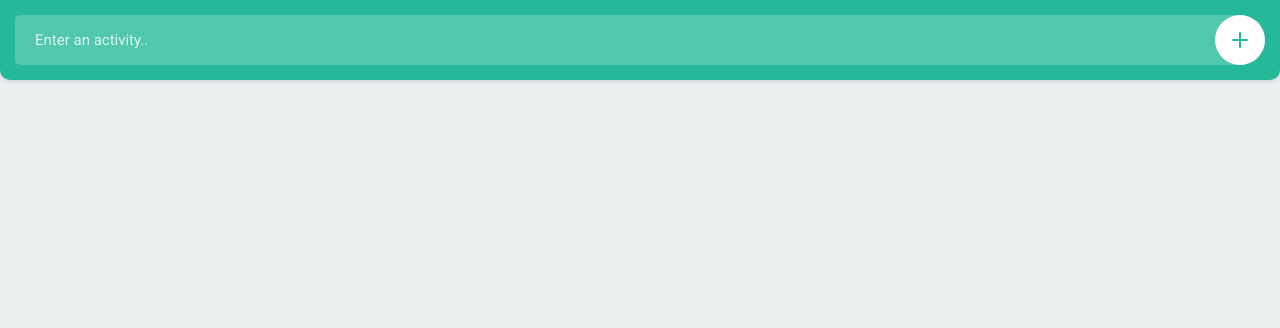
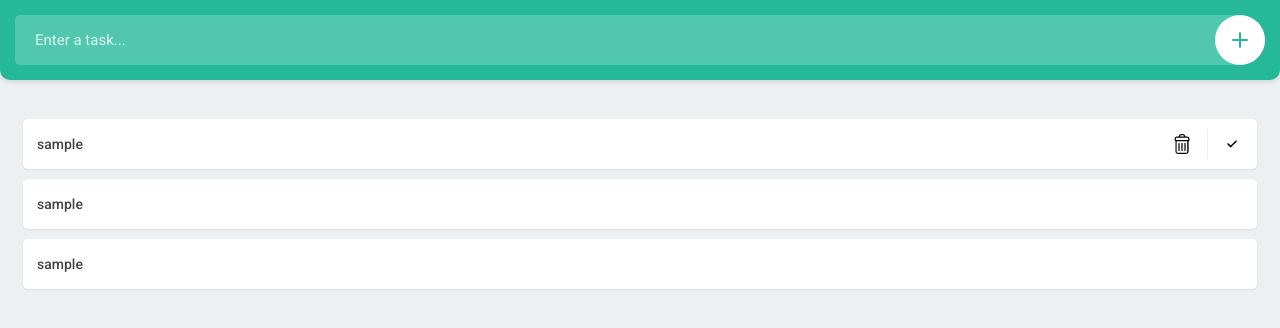
Before and after one commit to goformarty/to-do-app, a website: page index.html in a window 1280 px wide. Drawn offline with Linux system fonts and the light colour scheme.

Commit message:
list item styling and its buttons added

```diff
--- a/app/css/style.css
+++ b/app/css/style.css
@@ -11,6 +11,11 @@ body {
 
 body, input, button {
 	font-family: 'Roboto', sans-serif;
+}
+
+/* for non-filled icons */
+.noFill {
+  fill: none;
 }
 
 header {
@@ -103,3 +108,87 @@ header button svg {
 header button svg .fill {
   fill: #25b99a;
 }
+
+.container {
+  width: 100%;
+  float: left;
+  padding: 15px;
+}
+
+ul.todo {
+  width: 100%;
+  float: left;
+  padding: 0;
+}
+
+ul.todo li {
+list-style: none;
+  width: 100%;
+  min-height: 50px;
+  float: left;
+  font-size: 14px;
+  font-weight: 500;
+  color: #444;
+  line-height: 22px;
+
+  background: #fff;
+  border-radius: 5px;
+  position: relative;
+  box-shadow: 0px 1px 2px rgba(44, 62, 80, 0.10);
+  margin: 0 0 10px 0;
+  padding: 14px 100px 14px 14px;
+  word-break: break-word;
+}
+
+ul.todo li:last-of-type {
+  margin: 0;
+}
+
+
+ul.todo li .buttons {
+  width: 100px;
+  height: 50px;
+
+  position: absolute;
+  top: 0;
+  right: 0;
+}
+
+ul.todo li .buttons button {
+  width: 50px;
+  height: 50px;
+  float: left;
+  background: none;
+  position: relative;
+  border: 0px;
+  box-shadow: none;
+  outline: none;
+  cursor: pointer;
+
+  -webkit-appearance: none;
+  -moz-appearance: none;
+}
+
+/* add line between buttons */
+ul.todo li .buttons button:last-of-type:before {
+  content: '';
+  width: 1px;
+  height: 30px;
+  background: #edf0f1;
+
+  position: absolute;
+  top: 10px;
+  left: 0;
+}
+
+
+ul.todo li .buttons button svg {
+  width: 22px;
+  height: 22px;
+
+  position: absolute;
+  top: 50%;
+  left: 50%;
+
+  margin: -11px 0 0 -11px;
+}
--- /dev/null
+++ b/app/js/main.js
@@ -0,0 +1,9 @@
+// test
+//console.log("JS is here!");
+
+document.getElementById('add').addEventListener('click', function(){
+	var value = document.getElementById('item').value;
+	if (value) {
+
+	}
+});
--- a/index.html
+++ b/index.html
@@ -15,21 +15,36 @@
 </head>
 <body>
 	<header>
-		<input type="text" placeholder="Enter an activity.." id="item">
+	<input id="item" type="text" placeholder="Enter a task..." >
 		<button id="add">
+		<!-- svg icon -->
 			<svg version="1.1" xmlns="http://www.w3.org/2000/svg" xmlns:xlink="http://www.w3.org/1999/xlink" x="0px" y="0px"viewBox="0 0 16 16" style="enable-background:new 0 0 16 16;" xml:space="preserve"><g><path class="fill" d="M16,8c0,0.5-0.5,1-1,1H9v6c0,0.5-0.5,1-1,1s-1-0.5-1-1V9H1C0.5,9,0,8.5,0,8s0.5-1,1-1h6V1c0-0.5,0.5-1,1-1s1,0.5,1,1v6h6C15.5,7,16,7.5,16,8z"/></g></svg>
 		</button>
 	</header>
 
 	<div class="container">
 		<!-- Uncompleted tasks -->
-		<ul class="todo" id="todo"></ul>
+		<ul class="todo" id="todo">
+			<li>
+			sample
+			<div class="buttons">
+				<button class="remove">
+					<svg version="1.1" xmlns="http://www.w3.org/2000/svg" xmlns:xlink="http://www.w3.org/1999/xlink" x="0px" y="0px" viewBox="0 0 22 22" style="enable-background:new 0 0 22 22;" xml:space="preserve"><rect class="noFill" width="22" height="22"/><g><g><path class="fill" d="M16.1,3.6h-1.9V3.3c0-1.3-1-2.3-2.3-2.3h-1.7C8.9,1,7.8,2,7.8,3.3v0.2H5.9c-1.3,0-2.3,1-2.3,2.3v1.3c0,0.5,0.4,0.9,0.9,1v10.5c0,1.3,1,2.3,2.3,2.3h8.5c1.3,0,2.3-1,2.3-2.3V8.2c0.5-0.1,0.9-0.5,0.9-1V5.9C18.4,4.6,17.4,3.6,16.1,3.6z M9.1,3.3c0-0.6,0.5-1.1,1.1-1.1h1.7c0.6,0,1.1,0.5,1.1,1.1v0.2H9.1V3.3z M16.3,18.7c0,0.6-0.5,1.1-1.1,1.1H6.7c-0.6,0-1.1-0.5-1.1-1.1V8.2h10.6V18.7z M17.2,7H4.8V5.9c0-0.6,0.5-1.1,1.1-1.1h10.2c0.6,0,1.1,0.5,1.1,1.1V7z"/></g><g><g><path class="fill" d="M11,18c-0.4,0-0.6-0.3-0.6-0.6v-6.8c0-0.4,0.3-0.6,0.6-0.6s0.6,0.3,0.6,0.6v6.8C11.6,17.7,11.4,18,11,18z"/></g><g><path class="fill" d="M8,18c-0.4,0-0.6-0.3-0.6-0.6v-6.8c0-0.4,0.3-0.6,0.6-0.6c0.4,0,0.6,0.3,0.6,0.6v6.8C8.7,17.7,8.4,18,8,18z"/></g><g><path class="fill" d="M14,18c-0.4,0-0.6-0.3-0.6-0.6v-6.8c0-0.4,0.3-0.6,0.6-0.6c0.4,0,0.6,0.3,0.6,0.6v6.8C14.6,17.7,14.3,18,14,18z"/></g></g></g></svg>
+				</button>
+				<button class= "complete">
+					<svg version="1.1" xmlns="http://www.w3.org/2000/svg" xmlns:xlink="http://www.w3.org/1999/xlink" x="0px" y="0px" viewBox="0 0 22 22" style="enable-background:new 0 0 22 22;" xml:space="preserve"><rect y="0" class="noFill" width="22" height="22"/><g><path class="fill" d="M9.7,14.4L9.7,14.4c-0.2,0-0.4-0.1-0.5-0.2l-2.7-2.7c-0.3-0.3-0.3-0.8,0-1.1s0.8-0.3,1.1,0l2.1,2.1l4.8-4.8c0.3-0.3,0.8-0.3,1.1,0s0.3,0.8,0,1.1l-5.3,5.3C10.1,14.3,9.9,14.4,9.7,14.4z"/></g></svg>
+				</button>
+			</div>
+			</li>
+			<li> sample </li>
+			<li> sample </li>
+		</ul>
 
 		<!-- Completed tasks -->
 		<ul class="todo" id="completed"></ul>
 	</div>
 
 	<!-- JavaScripts -->
-	<script src="resources/js/main.js"></script>
+	<script src="app/js/main.js"></script>
 </body>
 </html>
```
Also changed, not shown: test/SpecRunner.html (+2 -4 lines), test/spec/mainSpec.js (added, +5 -0 lines), test/spec/mainSpec copy.js (renamed from test/spec/PlayerSpec.js).
